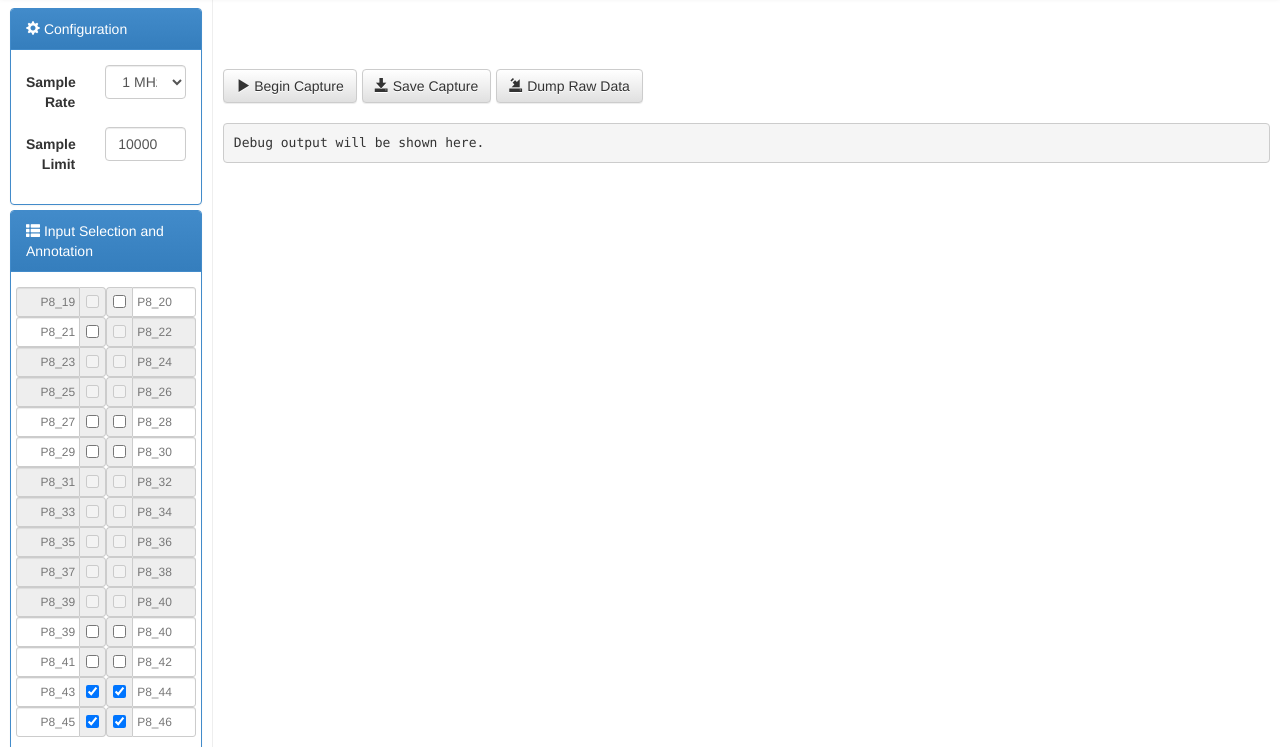
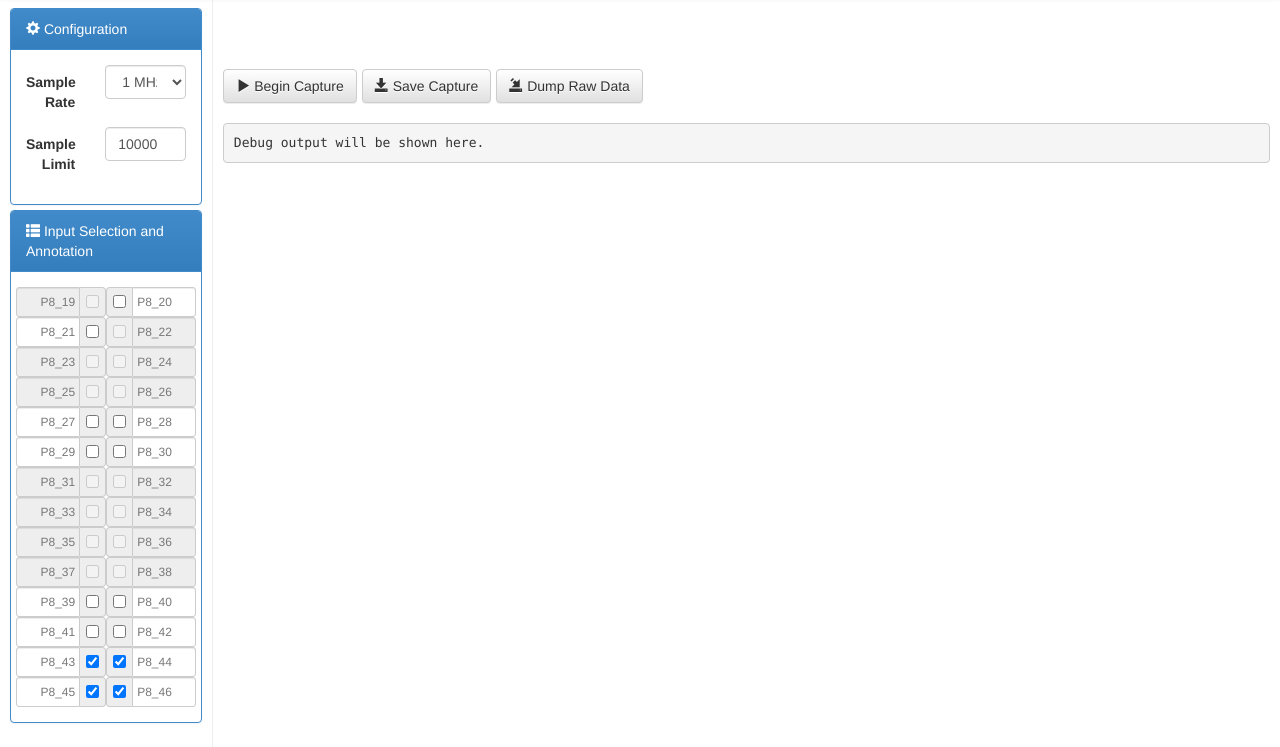
Before and after one commit to abhishek-kakkar/BeagleLogic, a website: page webapp/index.html in a window 1280 px wide. Shown: the part 53-800 px from the top of the page. Drawn offline with nearby package versions, Linux system fonts and the light colour scheme; no server answers.

Commit message:
webapp: Remove extra selectors
Signed-off-by: Kumar Abhishek <abhishek@theembeddedkitchen.net>

```diff
--- a/webapp/index.html
+++ b/webapp/index.html
@@ -221,21 +221,6 @@
 										<div class="input-group">
 											<span class="input-group-addon pin-selector-checkbox"><input type="checkbox"></span>
 											<input type="text" class="form-control input-sm pin-selector-input" placeholder="P8_38">
-										</div>
-									</div>
-								</div>
-								<div class="row pin-selector">
-									<!-- Template for every two pins here -->
-									<div style="float:left; width:50%">
-										<div class="input-group">
-											<input type="text" class="form-control input-sm pin-selector-input text-right" placeholder="P8_39">
-											<span class="input-group-addon pin-selector-checkbox"><input type="checkbox"></span>
-										</div>
-									</div>
-									<div style="float:left; width:50%">
-										<div class="input-group">
-											<span class="input-group-addon pin-selector-checkbox"><input type="checkbox"></span>
-											<input type="text" class="form-control input-sm pin-selector-input" placeholder="P8_40">
 										</div>
 									</div>
 								</div>
```
